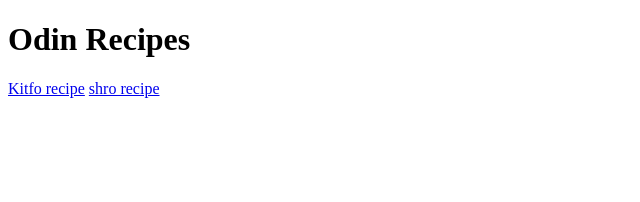
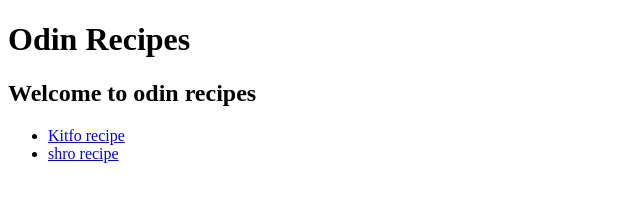
Before and after one commit to Yeabsra2397/Odine-recipes, a plain HTML site: page index.html in a window 1280 px wide. Shown: the whole page, without its empty margins (0-640 px from the left). Drawn offline with Linux system fonts and the light colour scheme.

Commit message:
inserted welcome heading

```diff
--- a/index.html
+++ b/index.html
@@ -7,11 +7,12 @@
 </head>
 <body>
     <h1>Odin Recipes</h1>
+    <h2>Welcome to odin recipes</h2>
 
-    <a href="./recipes/kitfo.html">Kitfo recipe</a>
-    <a href="./recipes/shro.html">shro recipe</a>
-
-
+    <ul>
+        <li><a href="./recipes/kitfo.html">Kitfo recipe</a></li>
+        <li><a href="./recipes/shro.html">shro recipe</a></li>
+    </ul>
 
 </body>
 </html>
```
